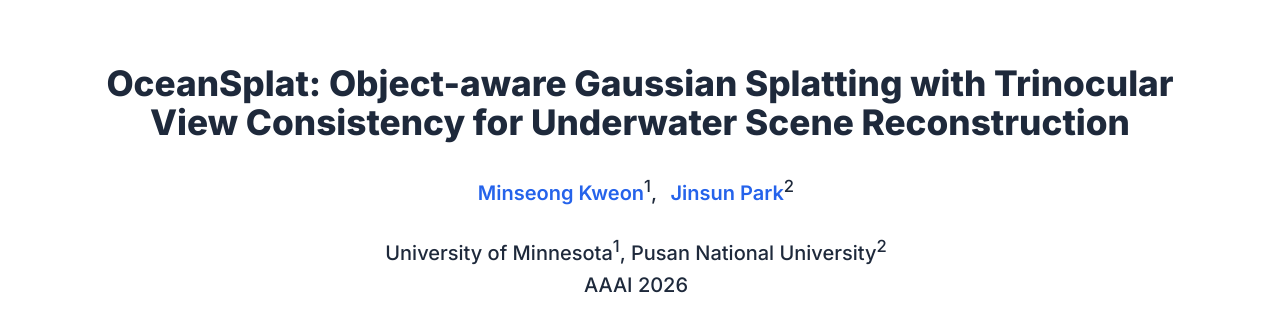
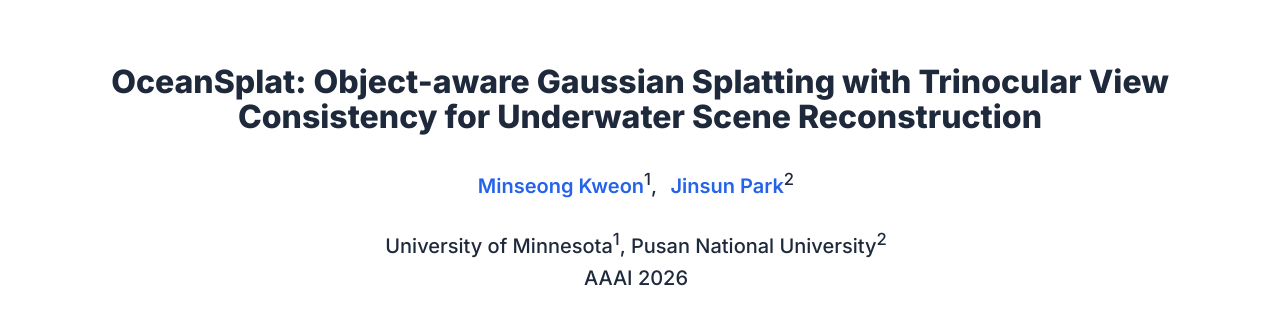
Before and after one commit to mnseong/oceansplat.github.io, a plain HTML site: page index.html in a window 1280 px wide. Shown: the top 316 px of the page. Drawn offline with nearby package versions, Linux system fonts and the light colour scheme; some icons are missing.

Commit message:
Reduce font size in index.css

```diff
--- a/static/css/index.css
+++ b/static/css/index.css
@@ -120,7 +120,7 @@
     color: var(--text-primary) !important;
     margin-bottom: 2rem !important;
     line-height: 1.1 !important;
-    font-size: 2.2rem !important;
+    font-size: 2.0rem !important;
 }
 
 .publication-banner {
```
